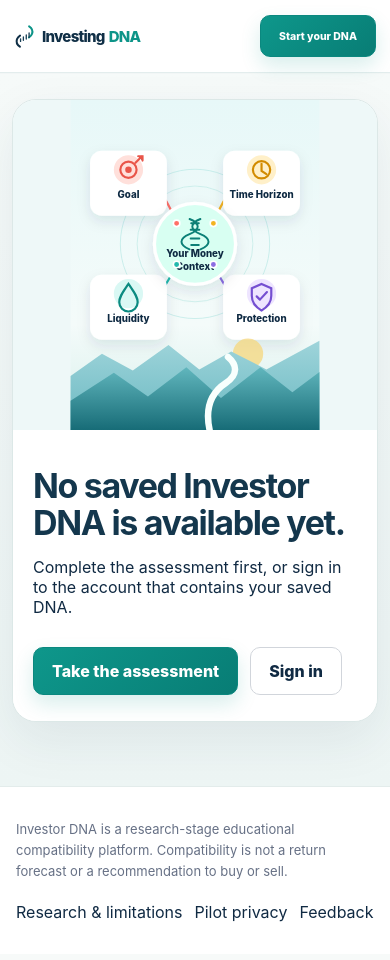
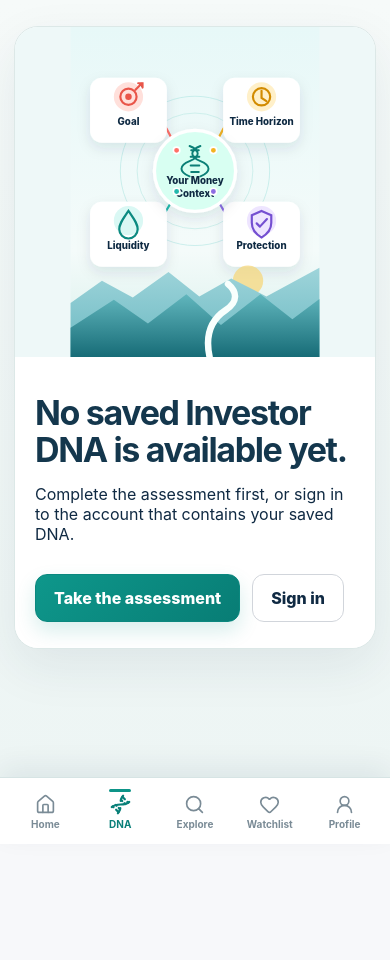
Before and after one commit to mahdikakavandkordi-droid/Investing-dnav1, a Next.js app: page /dna/context in a window 390 px wide. Shown: the top 960 px of the page. After the commit the page ends 844 px from the top, so only its background shows below. Built offline with nearby package versions, Linux system fonts and the light colour scheme; no server answers.

Commit message:
Wire mobile app shell into root layout

```diff
--- a/app/layout.tsx
+++ b/app/layout.tsx
@@ -18,12 +18,14 @@ import "./reference-experience.css";
 import "./home-approved.css";
 import "./archetype-characters.css";
 import "./report-assessment-breakdown.css";
+import "./mobile-app.css";
 import {Nav} from "@/components/Nav";
 import {Footer} from "@/components/Footer";
 import {ProductAnalytics} from "@/components/ProductAnalytics";
+import {MobileAppNav} from "@/components/MobileAppNav";
 
 export const metadata={title:"Investor DNA",description:"Know yourself. Understand your investments."};
 
 export default function RootLayout({children}:{children:ReactNode}){
- return <html lang="en"><body><Nav/><ProductAnalytics/><main>{children}</main><Footer/></body></html>;
+ return <html lang="en"><body><Nav/><ProductAnalytics/><main>{children}</main><Footer/><MobileAppNav/></body></html>;
 }
```
